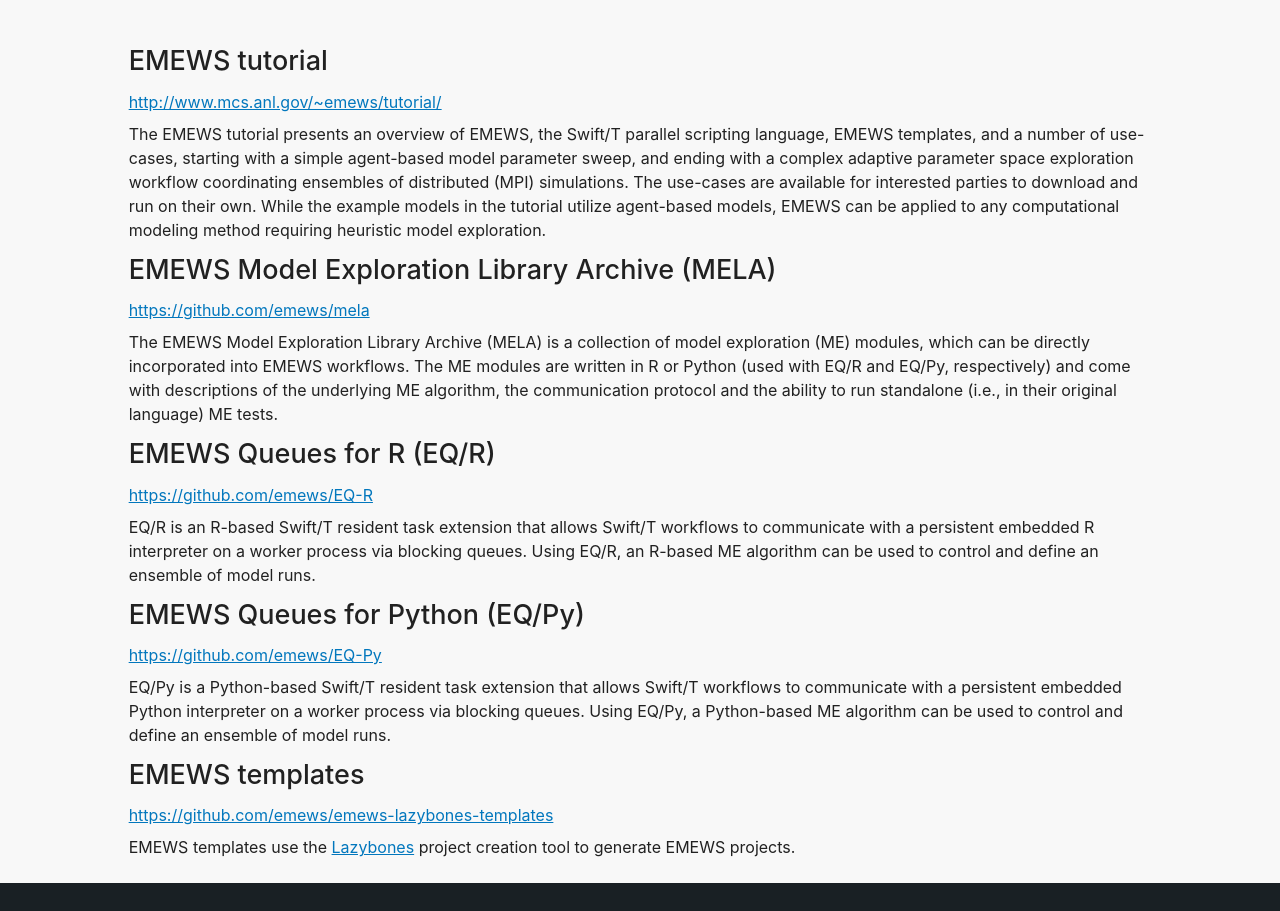
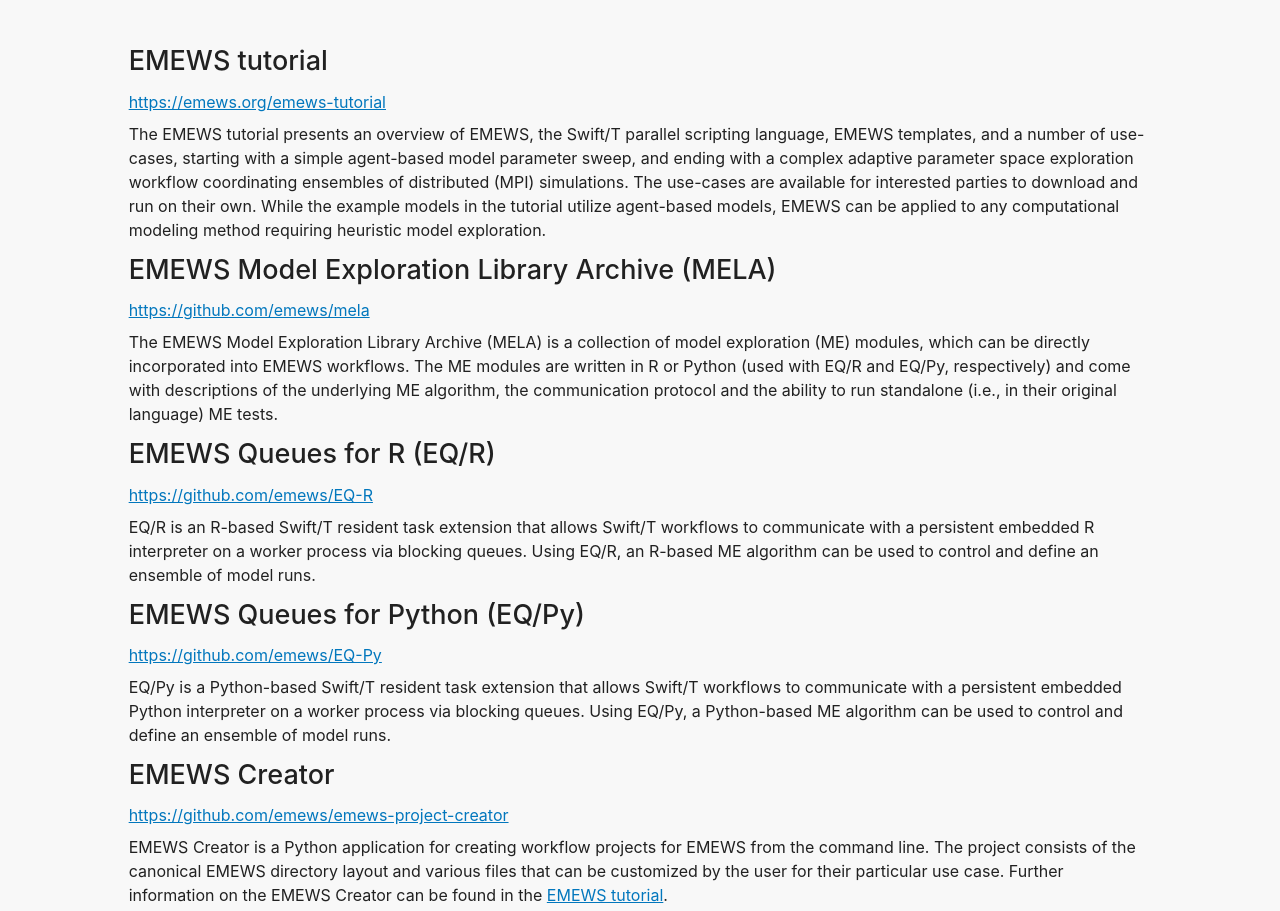
Before and after one commit to emews/emews.github.io, a plain HTML site: page resources.html in a window 1280 px wide. Shown: the part 141-1052 px from the top of the page. Drawn offline with Linux system fonts and the light colour scheme.

Commit message:
Adjusted resources page and title page image size.

```diff
--- a/resources.html
+++ b/resources.html
@@ -46,7 +46,7 @@
         <h1>EMEWS Resources</h1>
 <br/>
         <h2>EMEWS tutorial</h2>
-        <p><a target="_blank" href="http://www.mcs.anl.gov/~emews/tutorial/">http://www.mcs.anl.gov/~emews/tutorial/</a></p>
+        <p><a target="_blank" href="https://emews.org/emews-tutorial">https://emews.org/emews-tutorial</a></p>
         <p>The EMEWS tutorial presents an overview of EMEWS, the Swift/T parallel scripting language, EMEWS templates, and a number of use-cases, starting with a simple agent-based model parameter sweep, and ending
 with a complex adaptive parameter space exploration workflow coordinating ensembles of distributed (MPI) simulations.
 The use-cases are available for interested parties to download and run on their own. While the example models in the tutorial utilize agent-based models,
@@ -73,9 +73,9 @@ embedded Python interpreter on a worker process via blocking queues. Using EQ/Py
 control and define an ensemble of model runs.</p>
 
 <!-- <br/> -->
-        <h2>EMEWS templates</h2>
-        <p><a target="_blank" href="https://github.com/emews/emews-lazybones-templates">https://github.com/emews/emews-lazybones-templates</a></p>
-        <p>EMEWS templates use the <a target="_blank" href="https://github.com/pledbrook/lazybones">Lazybones</a> project creation tool to generate EMEWS projects.</p>
+        <h2>EMEWS Creator</h2>
+        <p><a target="_blank" href="https://github.com/emews/emews-project-creator">https://github.com/emews/emews-project-creator</a></p>
+        <p>EMEWS Creator is a Python application for creating workflow projects for EMEWS from the command line. The project consists of the canonical EMEWS directory layout and various files that can be customized by the user for their particular use case. Further information on the EMEWS Creator can be found in the <a target="_blank" href="https://emews.org/emews-tutorial/#creating_emews_projects">EMEWS tutorial</a>.</p>
         <!-- <ul> -->
             <!-- <li>EMEWS tutorial: <a target="_blank" href="http://www.mcs.anl.gov/~emews/tutorial/">http://www.mcs.anl.gov/~emews/tutorial/</a></li> -->
             <!-- <li>EMEWS Model Exploration Library Archive (MELA): <a target="_blank" href="https://github.com/emews/mela">https://github.com/emews/mela</a></li> -->
```
Also changed, not shown: index.html (+1 -1 lines).
